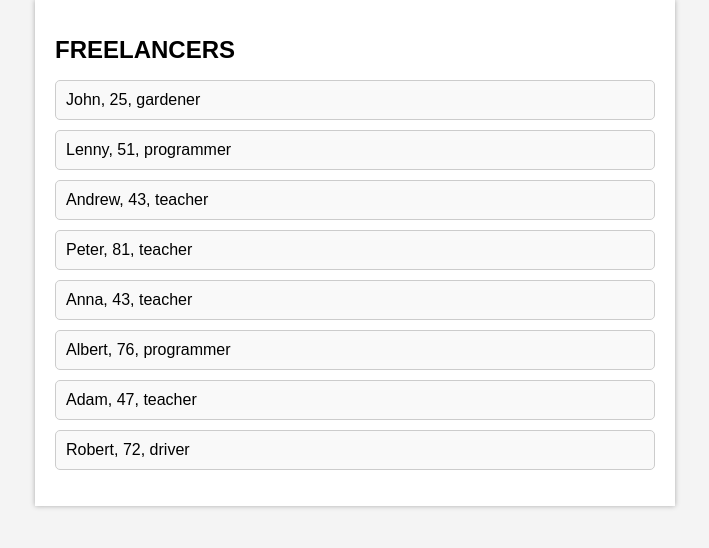
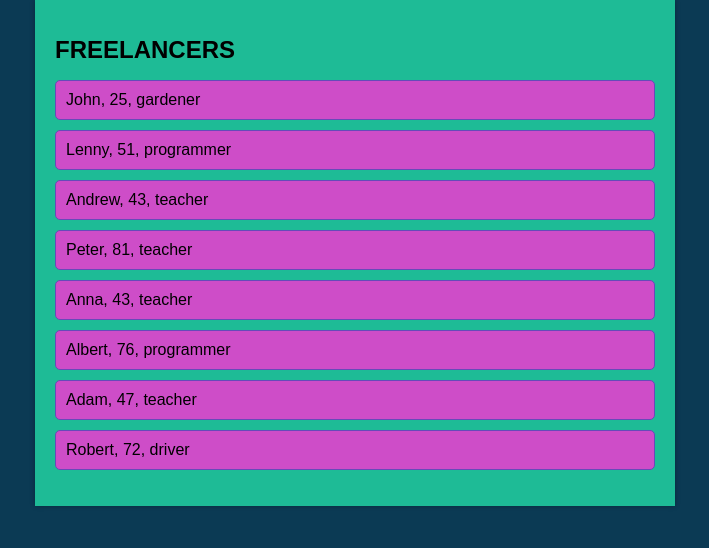
Before and after one commit to Underthesea2009/AMFreelancer_Forum, a plain HTML site: page index.html in a window 1280 px wide. Shown: the whole page, without its empty margins (285-994 px from the left). Drawn offline with Linux system fonts and the light colour scheme.

Commit message:
Update index.css
changed css background colors

```diff
--- a/index.css
+++ b/index.css
@@ -2,14 +2,14 @@ body {
     font-family: Arial, sans-serif;
     margin: 0;
     padding: 0;
-    background-color: #f4f4f4;
+    background-color: #0b3a54;
 }
 
 #root {
     max-width: 600px;
     margin: 0 auto;
     padding: 20px;
-    background-color: white;
+    background-color: rgb(30, 187, 150);
     box-shadow: 0px 0px 5px rgba(0, 0, 0, 0.3);
 }
 
@@ -24,9 +24,9 @@ ul {
 }
 
 li {
-    border: 1px solid #ccc;
+    border: 1px solid #664bb8;
     border-radius: 5px;
     padding: 10px;
     margin-bottom: 10px;
-    background-color: #f9f9f9;
+    background-color: #ce4dc8;
 }
```
